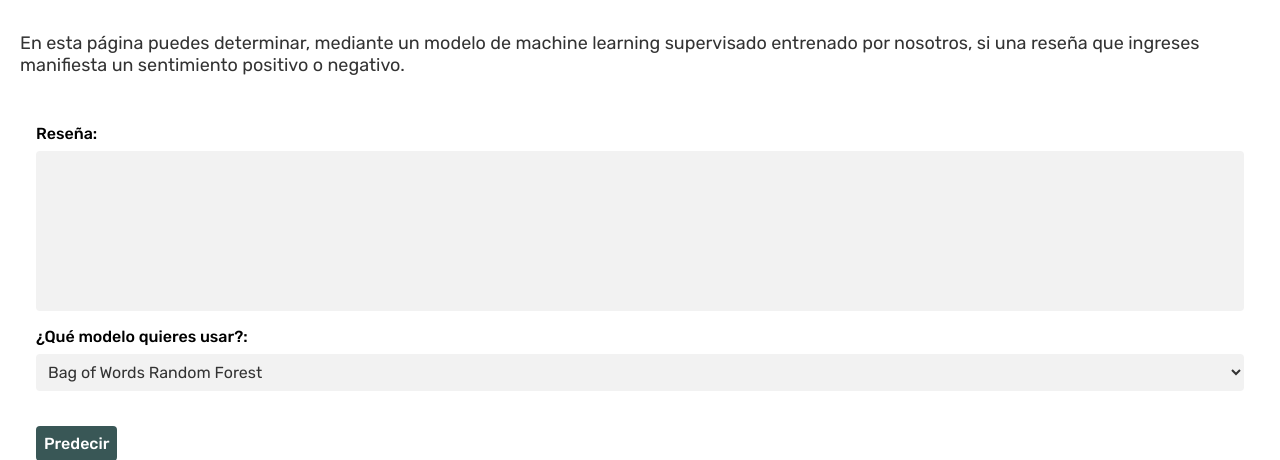
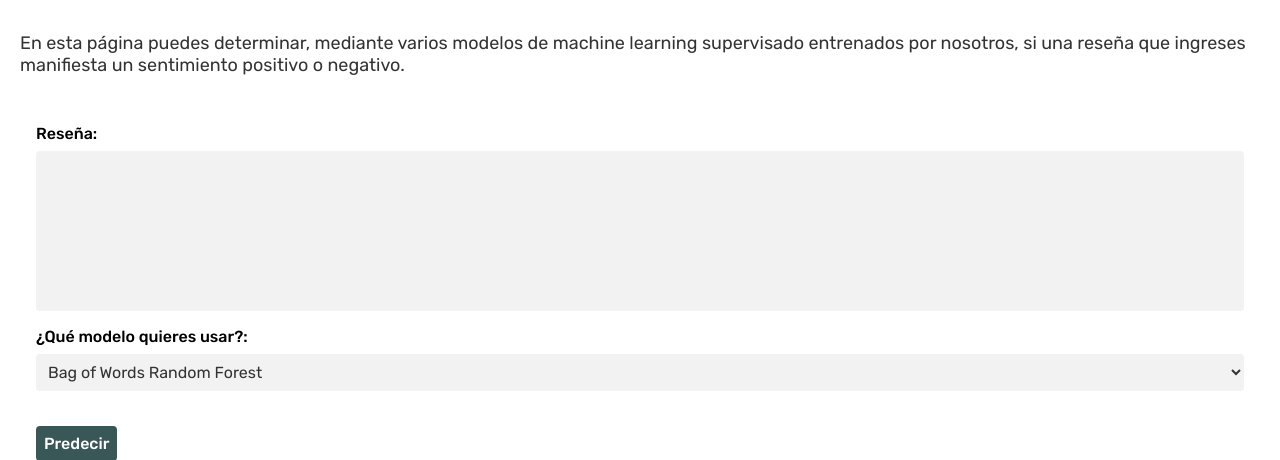
Before and after one commit to bi-202310/proyecto-1-front, a Flask app: page / in a window 1280 px wide. Shown: the part 84-544 px from the top of the page. Run offline with Flask 3, Linux system fonts and the light colour scheme.

Commit message:
working changes

```diff
--- a/main.py
+++ b/main.py
@@ -22,11 +22,6 @@ def predict():
     # Parse the prediction from the API response
     prediction = response.json()
 
-    if prediction == 'positive':
-        prediction = 'Positivo'
-    else:
-        prediction = 'Negativo'
-
     # Render the HTML template with the prediction
     return render_template('index.html', prediction=prediction)
 
--- a/templates/index.html
+++ b/templates/index.html
@@ -9,7 +9,7 @@
       <h1>Análisis de sentimientos de reseñas</h1>
     </header>
     <main>
-      <p>En esta página puedes determinar, mediante un modelo de machine learning supervisado entrenado por nosotros, si una reseña que ingreses manifiesta un sentimiento positivo o negativo.</p>
+      <p>En esta página puedes determinar, mediante varios modelos de machine learning supervisado entrenados por nosotros, si una reseña que ingreses manifiesta un sentimiento positivo o negativo.</p>
       <form action="/predict" method="POST" enctype="multipart/form-data">
         <label for="review">Reseña:</label>
         <textarea id="review" name="review" rows="10" cols="50"></textarea>
```
Also changed, not shown: 1 other file.
